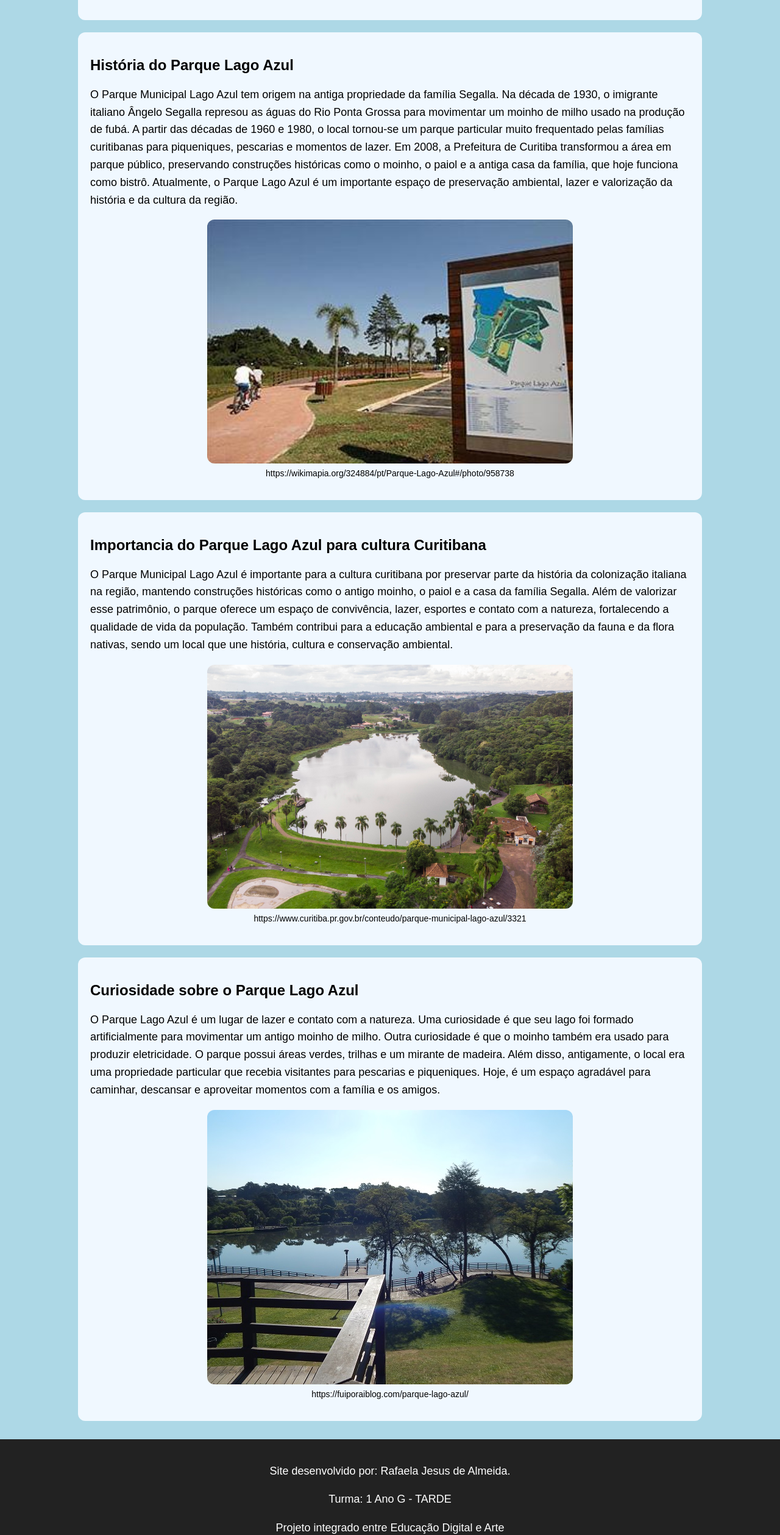
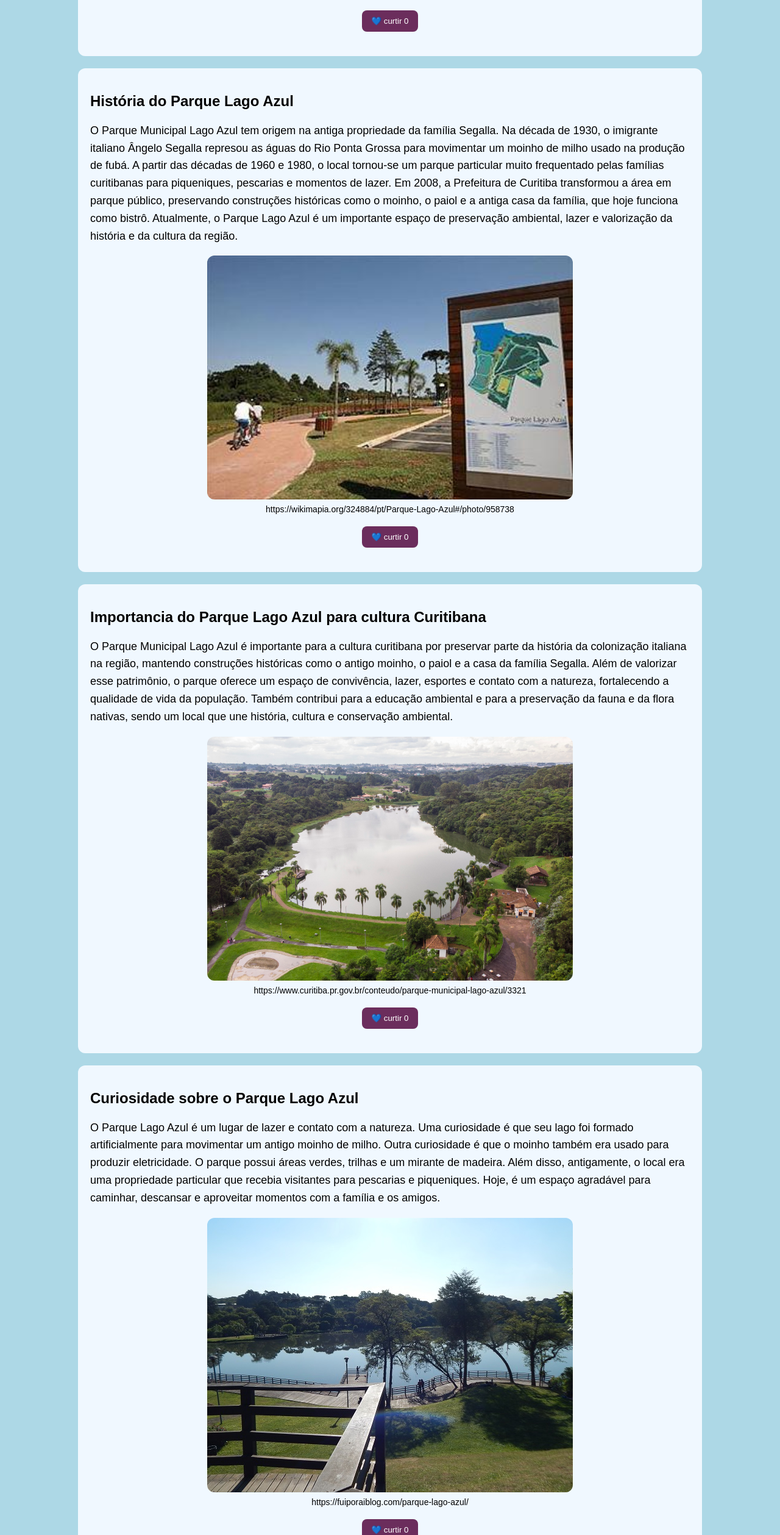
Before and after one commit to rafaelajesusalmeida-dotcom/tarefa.ed.digital, a plain HTML site: page index.html in a window 1280 px wide. Shown: the part 910-3427 px from the top of the page at 61% size. Drawn offline with Linux system fonts and the light colour scheme.

Commit message:
atualizei o index

```diff
--- a/index.html
+++ b/index.html
@@ -6,6 +6,7 @@
     <meta name="viewport" content="width=device-width, initial-scale=1.0">
     <title>Parque Lago Azul: Sobre, História e Importancia Cultural.</title>
     <link rel="stylesheet" href="style.css">
+    <script src="script.js" defer></script>
 </head>
 
 <body>
@@ -36,6 +37,9 @@
                     https://melevaviajar.com.br/parque-lago-azul-bairro-umbara-em-curitiba/
                 </figcaption>
             </figure>
+            <button class="curtir">
+                💙 curtir <span>0</span>
+            </button>
         </section>
         <section id="historia">
             <h2>História do Parque Lago Azul</h2>
@@ -53,6 +57,9 @@
                     https://wikimapia.org/324884/pt/Parque-Lago-Azul#/photo/958738
                 </figcaption>
             </figure>
+             <button class="curtir">
+                💙 curtir <span>0</span>
+            </button>
         </section>
         <section id="cultura">
             <h2>Importancia do Parque Lago Azul para cultura Curitibana </h2>
@@ -69,6 +76,9 @@
                     https://www.curitiba.pr.gov.br/conteudo/parque-municipal-lago-azul/3321
                 </figcaption>
             </figure>
+             <button class="curtir">
+                💙 curtir <span>0</span>
+            </button>
         </section>
         <section id="curiosidade">
             <h2>Curiosidade sobre o Parque Lago Azul</h2>
@@ -85,6 +95,9 @@
                     https://fuiporaiblog.com/parque-lago-azul/
                 </figcaption>
             </figure>
+             <button class="curtir">
+                💙 curtir <span>0</span>
+            </button>
         </section>
 
     </main>
--- a/script.js
+++ b/script.js
@@ -1,4 +1,4 @@
-const botoesCurtir = document.querySelectorA11(".curtir")
+const botoesCurtir = document.querySelectorAll(".curtir")
 botoesCurtir.forEach(function(botaoCurtir){
     let curtiu = false;
     botaoCurtir.addEventListener("click", curtir);
@@ -6,10 +6,11 @@ botoesCurtir.forEach(function(botaoCurtir){
         const contador = botaoCurtir.querySelector("span");
         if(curtiu === false){
             contador.textContent++;
-            curtiu  = true;}
+            curtiu  = true;
+        }
             else{
                 contador.textContent--;
-                curtiu =false;
+                curtiu = false;
             }
     }
 });
--- a/style.css
+++ b/style.css
@@ -68,14 +68,14 @@ figcaption {
     color: black;
     margin-top: 8px;
 }
-card {
+.card {
     background-color:  #f3d9fa;
     padding: 15px;
     margin: 15px 0;
     border-left: 6px solid #56f3f8;
     border-radius: 10px;
 }
-card h3 {
+.card h3 {
     margin-top: 0;
 }
 footer {
@@ -85,3 +85,22 @@ footer {
     padding: 20px;
     margin-top: 30px;
 }
+
+button {
+    background-color: #6b2d5c;
+    color: white;
+    border: none;
+    padding: 10px 15px;
+    border-radius: 8px;
+    cursor: pointer;
+}
+
+button:hover {
+    background-color: #6b2d5c;
+
+}
+.curtir {
+    display: block;
+    width: fit-content;
+    margin: 20px auto;
+}
```
